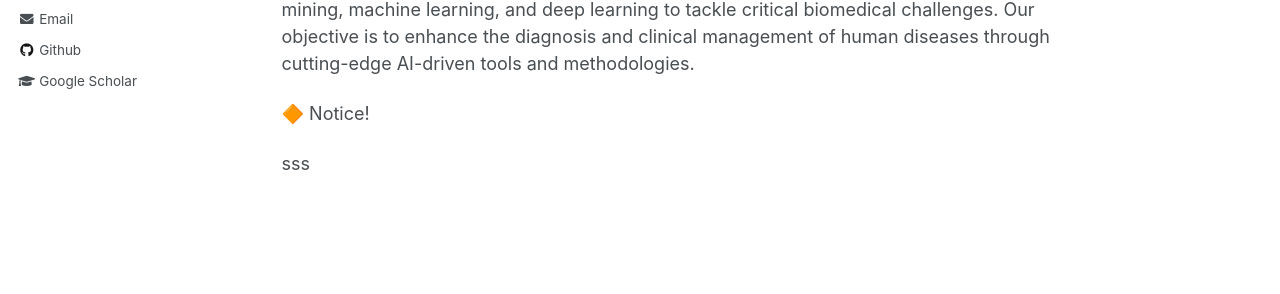
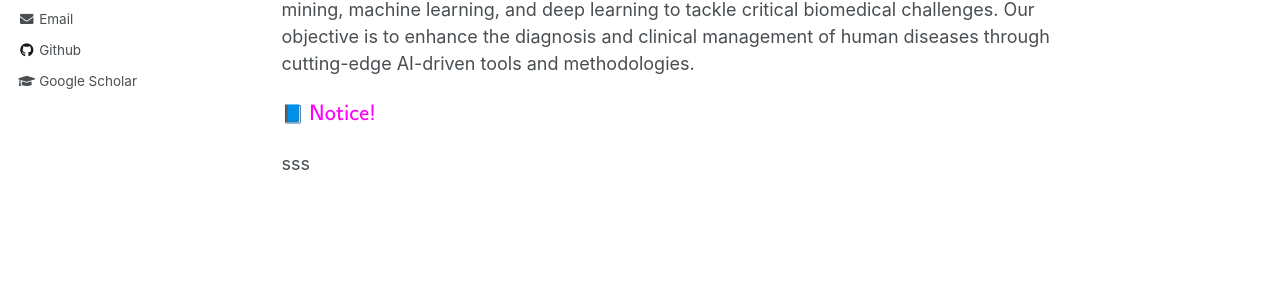
Before and after one commit to shiminxst/shiminxst.github.io, a Jekyll site: the page built from _pages/about.md, in a window 1280 px wide. Shown: the part 422-716 px from the top of the page. Built offline with Jekyll 4.4.1, drawn with Linux system fonts in a browser that asks for light colours; formulas are drawn with MathJax 3.

Commit message:
Update about.md

```diff
--- a/_pages/about.md
+++ b/_pages/about.md
@@ -15,7 +15,7 @@ I joined the University of Louisiana at Lafayette as an Assistant Professor in 2
 
 Our lab is dedicated to the interdisciplinary study of artificial intelligence (AI) and biomedicine. We focus on utilizing advanced computational techniques such as data mining, machine learning, and deep learning to tackle critical biomedical challenges. Our objective is to enhance the diagnosis and clinical management of human diseases through cutting-edge AI-driven tools and methodologies.
 
-&#x1F536; Notice!
+&#x1F4D8; $\textcolor{magenta}{\textsf{Notice!}}$
 
 sss
 
```
